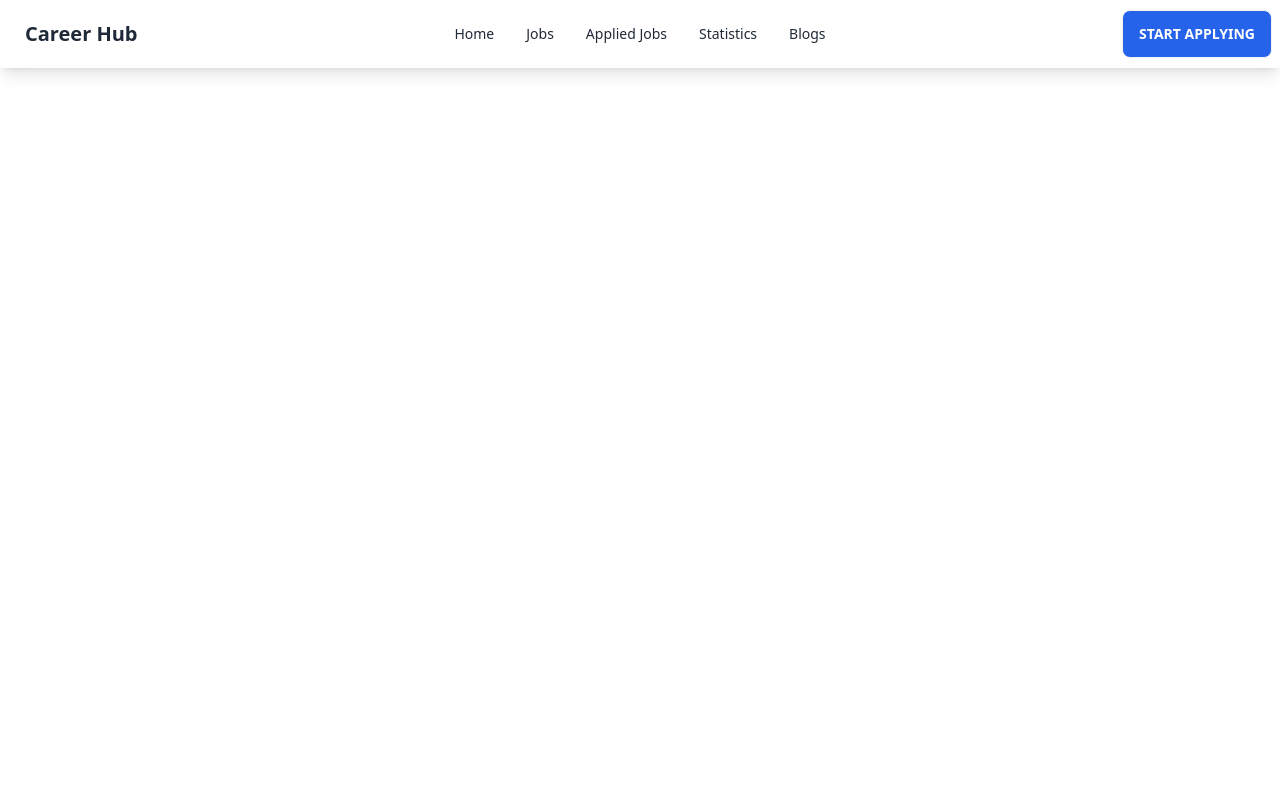
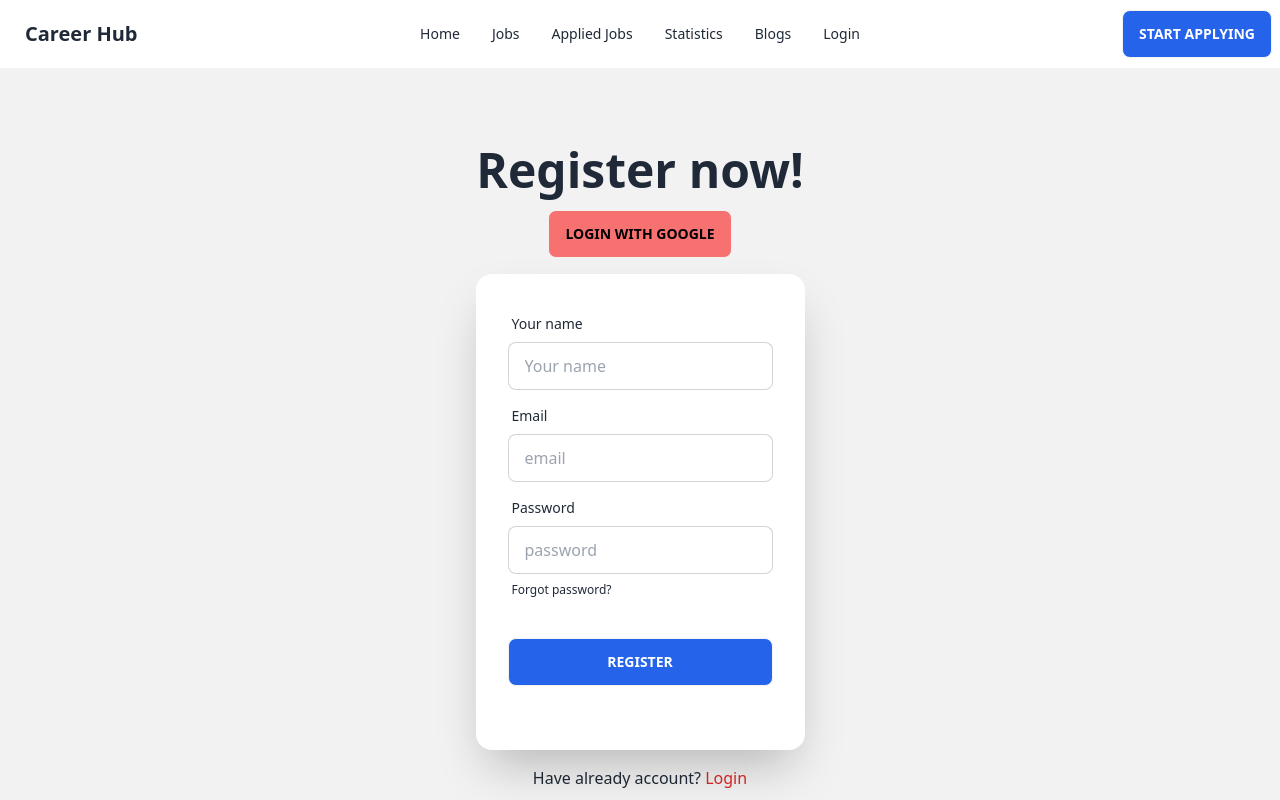
Before and after one commit to anupamahalder/career-hub-react-project, a React (Vite) app: page /register in a window 1280 px wide. Shown: the top 800 px of the page. Built offline with nearby package versions, Linux system fonts and the light colour scheme; no server answers.

Commit message:
Added login and register page

```diff
--- a/src/Hook/AuthProvider/AuthProvider.jsx
+++ b/src/Hook/AuthProvider/AuthProvider.jsx
@@ -1,16 +1,41 @@
 import { createContext } from "react";
+import PropTypes from 'prop-types';
+import { getAuth, createUserWithEmailAndPassword, GoogleAuthProvider, signInWithPopup } from "firebase/auth";
+import app from '../Firebase/firebase.config';
 
 // create context with initial value is null
 export const AuthContext = createContext(null);
+// create auth
+const auth = getAuth(app);
+//create provider for google sign in
+const googleProvider = new GoogleAuthProvider();
+
 const AuthProvider = ({children}) => {
 
+    // Whoever is using this function can give parameter and that parameter will lift up to above step
+    const getValueFromWhoIsUsingIt = (value) =>{
+        console.log('hello I am',value);
+    }
+    // if webcall this function anywhere from any component then it will return signInWithPopup() method
+    const googleSignIn = () =>{
+        // it is returning with calling the function and pass the auth (auth contains each credential from firebase.config.js) and provider
+        return signInWithPopup(auth,googleProvider);
+    }
 
+    // To share globally we will put it into an object and set value to AuthContext.Provider
+    const AuthInfo ={
+        getValueFromWhoIsUsingIt,
+        googleSignIn,
+    }
 
     return (
-        <AuthContext.Provider>
+        <AuthContext.Provider value={AuthInfo}>
             {children}
         </AuthContext.Provider>
     );
 };
-
+// Adding proptypes
+AuthProvider.propTypes = {
+    children: PropTypes.node.isRequired,
+}
 export default AuthProvider;
--- a/src/components/Header/Header.jsx
+++ b/src/components/Header/Header.jsx
@@ -7,6 +7,7 @@ const Header = () => {
         <li><NavLink to='/appliedjobs'>Applied Jobs</NavLink></li>
         <li><NavLink to='/statistics'>Statistics</NavLink></li>
         <li><NavLink to='/blogs'>Blogs</NavLink></li>
+        <li><NavLink to='/login'>Login</NavLink></li>
     </>
     return (
         <div className="shadow-lg">
--- /dev/null
+++ b/src/components/Login/Login.jsx
@@ -0,0 +1,60 @@
+import { useContext } from "react";
+import { AuthContext } from "../../Hook/AuthProvider/AuthProvider";
+import { Link } from "react-router-dom";
+const Login = () => {
+    // we can access function which is shared by AuthContext
+    // const {getValueFromWhoIsUsingIt} = useContext(AuthContext);
+    const {googleSignIn} = useContext(AuthContext);
+    const handleGoogleSignIn = () =>{
+        // call the googleSignIn function after calling this we'll get then and there will be response
+        googleSignIn()
+        .then(result =>{
+            console.log(result.user);
+        })
+        .catch(error => console.log(error.message));
+    }
+    return (
+        <div>
+            {/* <h1 onClick={()=>{getValueFromWhoIsUsingIt()}}>Login here</h1> */}
+            <div className="hero min-h-screen bg-base-200">
+                <div className="hero-content flex-col">
+                    <div className="text-center lg:text-left">
+                    <h1 className="text-5xl font-bold">Login now!</h1>
+                    </div>
+                    <button onClick={handleGoogleSignIn}
+                         className="btn bg-red-400 text-black">Login with Google</button>
+                    <div className="card flex-shrink-0 w-full max-w-sm shadow-2xl bg-base-100">
+                        {/* form section  */}
+                    <form
+                    className="card-body">
+                        <div className="form-control">
+                        <label className="label">
+                            <span className="label-text">Email</span>
+                        </label>
+                        <input type="email" placeholder="email" className="input input-bordered" required />
+                        </div>
+                        <div className="form-control">
+                        <label className="label">
+                            <span className="label-text">Password</span>
+                        </label>
+                        <input type="password" placeholder="password" className="input input-bordered" required />
+                        <label className="label">
+                            <a href="#" className="label-text-alt link link-hover">Forgot password?</a>
+                        </label>
+                        </div>
+                        <div className="form-control mt-6">
+                        <button className="btn bg-blue-600 text-white">Login</button>
+                        </div>
+                        <div className="form-control mt-6">
+                        </div>
+
+                    </form>
+                    </div>
+                    <p>Do not have account? <Link to='/register'><span className="text-red-600">Register</span></Link></p>
+                </div>
+                </div>
+        </div>
+    );
+};
+
+export default Login;
--- /dev/null
+++ b/src/components/Register/Register.jsx
@@ -0,0 +1,52 @@
+import { Link } from "react-router-dom";
+const Register = () => {
+    return (
+        <div>
+            <div className="hero min-h-screen bg-base-200">
+                <div className="hero-content flex-col">
+                    <div className="text-center lg:text-left">
+                    <h1 className="text-5xl font-bold">Register now!</h1>
+                    </div>
+                    <button
+                         className="btn bg-red-400 text-black">Login with Google</button>
+                    <div className="card flex-shrink-0 w-full max-w-sm shadow-2xl bg-base-100">
+                        {/* form section  */}
+                    <form
+                    className="card-body">
+                        <div className="form-control">
+                        <label className="label">
+                            <span className="label-text">Your name</span>
+                        </label>
+                        <input type="name" placeholder="Your name" className="input input-bordered" required />
+                        </div>
+                        <div className="form-control">
+                        <label className="label">
+                            <span className="label-text">Email</span>
+                        </label>
+                        <input type="email" placeholder="email" className="input input-bordered" required />
+                        </div>
+                        <div className="form-control">
+                        <label className="label">
+                            <span className="label-text">Password</span>
+                        </label>
+                        <input type="password" placeholder="password" className="input input-bordered" required />
+                        <label className="label">
+                            <a href="#" className="label-text-alt link link-hover">Forgot password?</a>
+                        </label>
+                        </div>
+                        <div className="form-control mt-6">
+                        <button className="btn bg-blue-600 text-white">Register</button>
+                        </div>
+                        <div className="form-control mt-6">
+                        </div>
+
+                    </form>
+                    </div>
+                    <p>Have already account? <Link to='/login'><span className="text-red-600">Login</span></Link></p>
+                </div>
+                </div>
+        </div>
+    );
+};
+
+export default Register;
```
Also changed, not shown: src/Route/MyRoute.jsx (+10 -0 lines).
